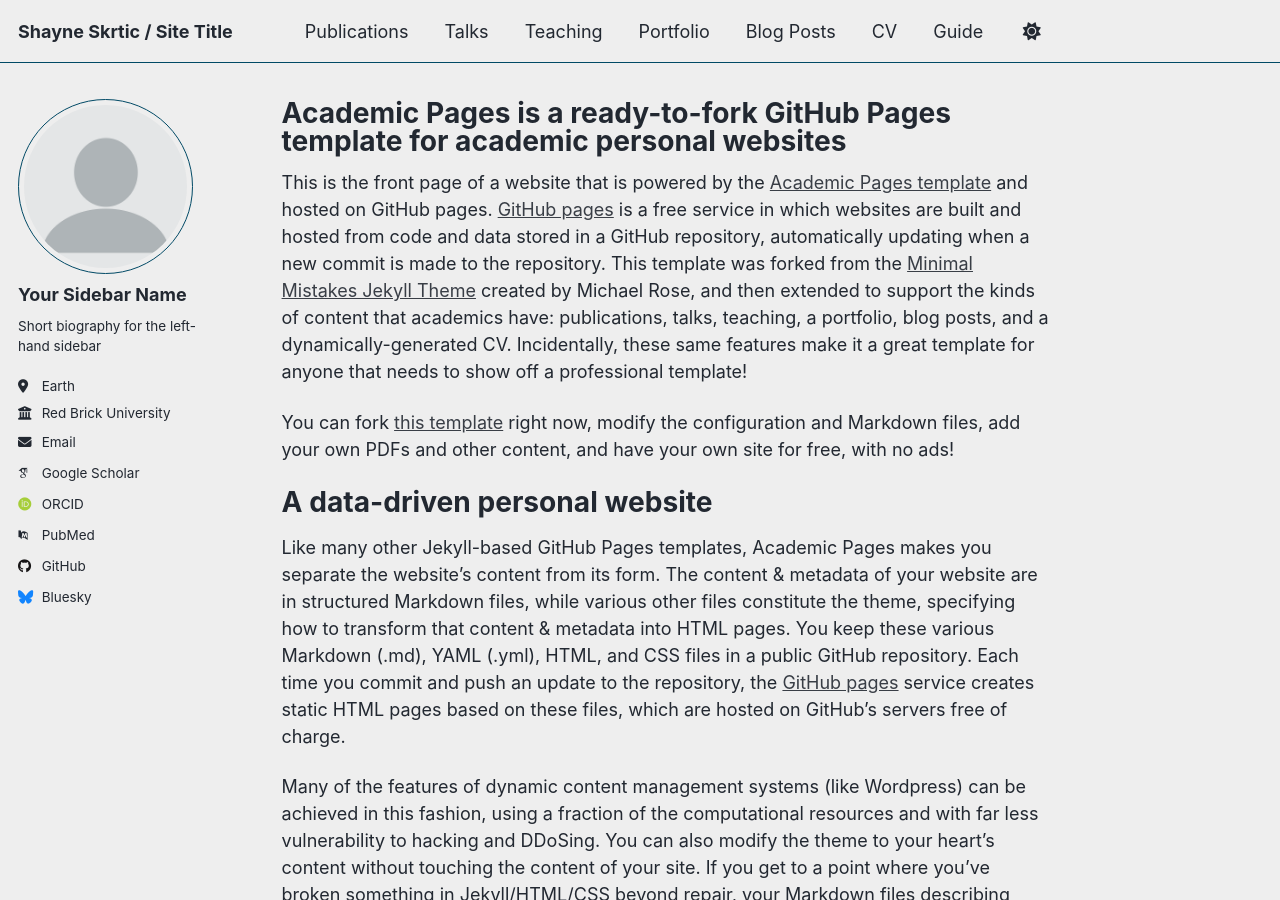
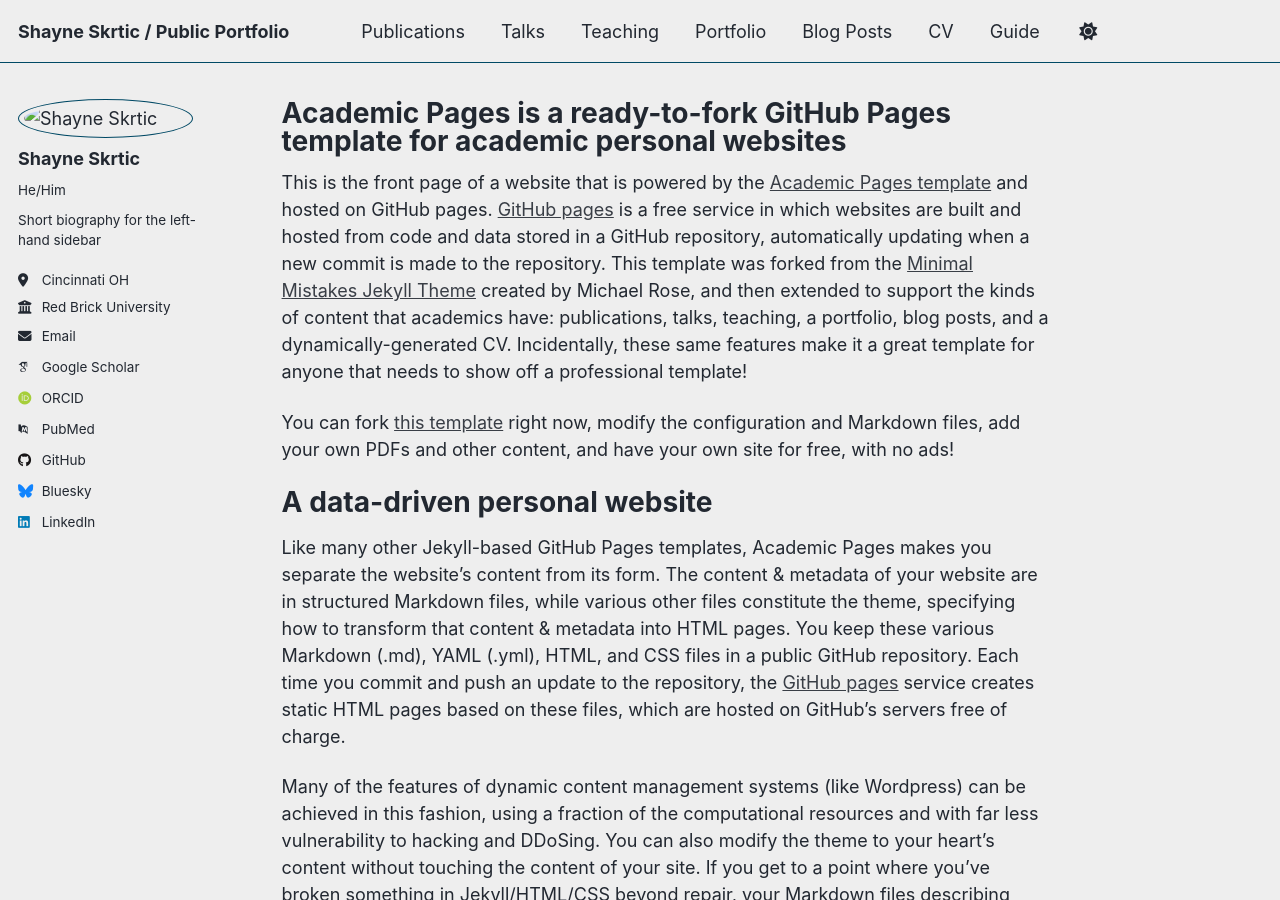
Before and after one commit to skrticshayne/skrticshayne.github.io, a Jekyll site: the page built from _pages/about.md, in a window 1280 px wide and 900 px high. Built offline with Jekyll 4.4.1, drawn with Linux system fonts in a browser that asks for light colours; some web fonts are replaced; a script that is not in the unit is left out.

Commit message:
Update portfolio: config, images, publications, and site content

```diff
--- a/_config.yml
+++ b/_config.yml
@@ -9,7 +9,7 @@
 # Basic Site Settings
 locale                   : "en-US"
 site_theme               : "air" # Currently available options are "default", "air"
-title                    : "Shayne Skrtic / Site Title"
+title                    : "Shayne Skrtic / Public Portfolio"
 title_separator          : "-"
 name                     : &name "Shayne Skrtic"
 description              : &description "personal description"
@@ -22,24 +22,24 @@ repository               : "skrticshayne/skrticshayne.github.io"
 #               Additional customization can be done by editing /_includes/author-profile.html
 author:
   # Biographic information
-  avatar           : "profile.png"
-  name             : "Your Sidebar Name"
-  pronouns         : # example: "she/her"
+  avatar           : "/assets/images/IMG_6659.png"
+  name             : "Shayne Skrtic"
+  pronouns         : "He/Him"
   bio              : "Short biography for the left-hand sidebar"
-  location         : "Earth"
+  location         : "Cincinnati OH"
   employer         : "Red Brick University"
   uri              : # URL
-  email            : "none@example.org"
+  email            : "skrticshayne@gmail.com"
 
   # Academic websites
   academia         : # URL
   arxiv            : # URL - Update with the correct link to your profile
-  googlescholar    : "https://scholar.google.com/citations?user=PS_CX0AAAAAJ"
+  googlescholar    : "https://scholar.google.com/citations?user=4tnJGd8AAAAJ"
   inspire-hep      : # URL
   impactstory      : # URL
-  orcid            : "http://orcid.org/yourorcidurl"
+  orcid            : "https://orcid.org/0009-0008-9703-6013"
   semantic         : # URL
-  pubmed           : "https://www.ncbi.nlm.nih.gov/pubmed/?term=john+snow"
+  pubmed           : "https://pubmed.ncbi.nlm.nih.gov/?term=Shayne+Skrtic"
   researchgate     : # URL
   scopus           : # URL
 
@@ -62,7 +62,7 @@ author:
   keybase          : # Username
   instagram        : # Username
   lastfm           : # Username
-  linkedin         : # Username
+  linkedin         : "www.linkedin.com/in/shayne-skrtic-218b41254"
   mastodon         : # URL
   medium           : # URL
   pinterest        : # Username
```
